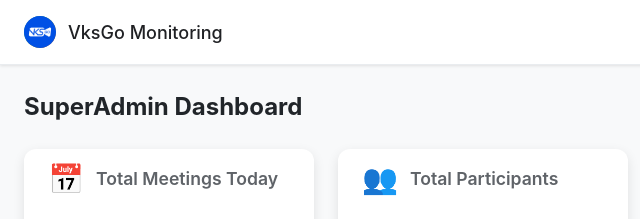
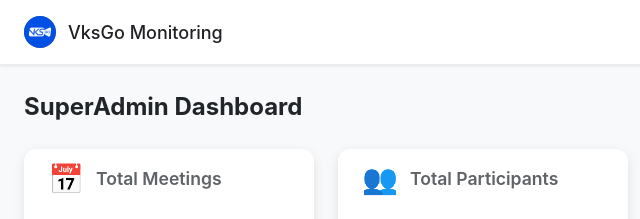
Before and after one commit to Anasxon7/vks_m, a plain HTML site: page index.html in a window 1280 px wide. Shown: the top 219 px of the page, 0-640 px from the left. Drawn offline with nearby package versions, Linux system fonts and the light colour scheme.

Commit message:
Update index.html

```diff
--- a/index.html
+++ b/index.html
@@ -39,7 +39,7 @@
             <div class="card">
                 <div class="card-header">
                     <div class="card-icon">📅</div>
-                    <div class="card-title">Total Meetings Today</div>
+                    <div class="card-title">Total Meetings</div>
                 </div>
                 <div class="card-value">142</div>
                 <div class="card-stats grid-stats">
```
